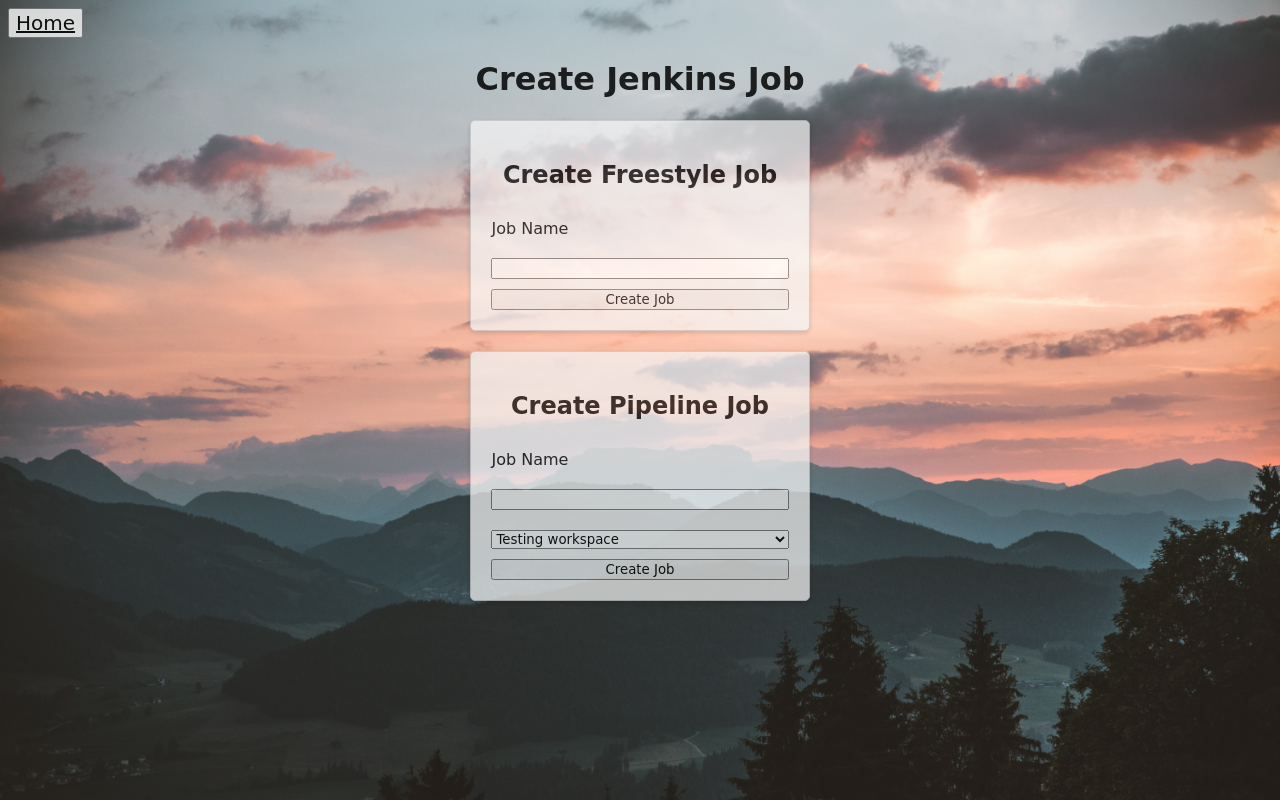
After one commit to sivanmarom/DevOps-Application-Deployment-, a Flask app: template templates/jenkins_job.html in a window 1280 px wide. The commit adds this page. Run offline with Flask 3, Linux system fonts and the light colour scheme; the template is opened without the code that fills it, so the values that code supplies are empty.

Commit message:
running in production

```diff
--- a/static/mystyle-result.css
+++ b/static/mystyle-result.css
@@ -1,40 +1,77 @@
+/* Style for the entire page */
 body {
-  font-family: Arial, sans-serif;
+  background-image: url('background_homepage.jpg');
+  background-repeat: no-repeat;
+  background-position: center center;
+  background-attachment: fixed;
+  background-size: cover;
+  font-family: cursive, sans-serif;
+  opacity:0.85;
+}
+
+/* Style for the heading */
+h1,h2 {
+  text-align: center;
+}
+
+/* Style for the forms container */
+form {
+  display: flex;
+  flex-direction: column;
+  margin: 20px;
+  padding: 20px;
+  border: 1px solid #ccc;
+  border-radius: 5px;
   background-color: #f5f5f5;
+  box-shadow: 0 2px 5px rgba(0,0,0,0.2);
+  opacity:0.85
+}
+.pipeline_job{
+    width: 30%;
+    margin: 0 auto;
+}
+
+.freestyle_job{
+    width: 30%;
+    margin: 0 auto;
+}
+label, input[type="text"], input[type="password"], input[type="number"], select {
+  display: block;
+  margin: 10px 0;
+}
+
+
+/* Style for the form submit button */
+input[type="submit"] {
+  margin-top: 20px;
+  padding: 10px 20px;
+  border: none;
+  border-radius: 5px;
+  background-color: #333;
+  color: #fff;
+  font-size: 16px;
+  cursor: pointer;
+  font-family: cursive, sans-serif;
+}
+
+/* Style for the form submit button on hover */
+input[type="submit"]:hover {
+  background-color: #ccc;
   color: #333;
 }
 
-h1 {
-  font-size: 32px;
-  margin-bottom: 20px;
+
+.select{
+     font-family: cursive;
 }
 
-p {
-  font-size: 16px;
-  margin-bottom: 10px;
+.submit{
+font-family: cursive;
 }
 
-label {
-  font-weight: bold;
+.button a{
+  float: left;
+  font-family: cursive;
+  font-size: 20px;
+  color: black;
 }
-
-input[type="text"], input[type="password"], input[type="number"] {
-  padding: 10px;
-  margin-bottom: 15px;
-  border-radius: 5px;
-  border: none;
-  box-shadow: 0 2px 5px rgba(0, 0, 0, 0.3);
-}
-
-input[type="submit"] {
-  padding: 10px 20px;
-  background-color: #333;
-  color: #fff;
-  border: none;
-  border-radius: 5px;
-  cursor: pointer;
-}
-
-input[type="submit"]:hover {
-  background-color: #555;
-}
--- a/templates/aws.html
+++ b/templates/aws.html
@@ -7,7 +7,9 @@
 </head>
 <body>
     <header>
+          <button class="button"><a href="/registered">Home</a></button>
         <h1>AWS Management Console</h1>
+
     </header>
         <div class="container_iam_form">
             <form action="/aws" method="POST">
@@ -73,5 +75,6 @@
     <input type="submit" name="submit" value="Create instance">
 </form>
     </div>
+
 </body>
 </html>
--- a/templates/docker_image.html
+++ b/templates/docker_image.html
@@ -5,12 +5,16 @@
     <title>Docker</title>
 </head>
 <body>
-<h1>Create docker images</h1>
+<header>
+    <button class="button"><a href="/registered">Home</a></button>
+    <h1>Create docker images</h1>
+</header>
 <h3>enter the name of your docker image</h3>
 <form action="/docker_image" method="post" >
      <input type = "text" name="image_name" required>
     <br>
     <input type="submit" value="Create docker image">
 </form>
+
 </body>
 </html>
--- /dev/null
+++ b/templates/jenkins_job.html
@@ -0,0 +1,35 @@
+<!DOCTYPE html>
+<html lang="en">
+<head>
+    <meta charset="UTF-8">
+    <title>Jenkins Jobs</title>
+     <link rel="stylesheet" type="text/css" href="/static/mystyle-result.css">
+</head>
+<body>
+    <header>
+    <button class="button"><a href="/registered">Home</a></button>
+        <h1>Create Jenkins Job</h1>
+    </header>
+<div class="freestyle_job">
+<form method="POST" action="/create_jenkins_job">
+    <h2>Create Freestyle Job</h2>
+        <label for="job_test">Job Name</label>
+        <input type="text" id="job_test" name="job_test">
+        <button class="submit" type="submit">Create Job</button>
+    </form>
+</div>
+<div class="pipeline_job">
+<form method="POST" action="/create_jenkins_job_pipeline">
+     <h2>Create Pipeline Job</h2>
+        <label for="job2">Job Name</label>
+        <input type="text" id="job2" name="job2">
+      <select class="select" name="workspace" id="workspace" required>
+  <option value="Testing">Testing workspace</option>
+  <option value="Production">Production workspace</option>
+          </select>
+        <button class="submit" type="submit">Create Job</button>
+</form>
+</div>
+
+</body>
+</html>
--- a/templates/registered.html
+++ b/templates/registered.html
@@ -17,7 +17,7 @@
   <button class="button"><a href="/docker_image">Docker</a></button>
   <button class="button"><a href="/aws">AWS</a></button>
  <!-- <button class="button"><a href="/jenkins">Jenkins User</a></button>-->
-  <button class="button"><a href="/create_jenkins_job">Jenkins Job</a></button>
+  <button class="button"><a href="/jenkins_job">Jenkins Job</a></button>
 </div>
 </body>
 </html>
```
Also changed, not shown: infra_app.py (+4 -4 lines), static/mystyle-aws.css (+8 -2 lines), static/mystyle.css (+15 -0 lines), templates/create_jenkins_job.html (deleted, +0 -26 lines), templates/iam_creation_user_result.html (+8 -6 lines), templates/jenkins.html (deleted, +0 -29 lines), templates/jenkins_job_pipeline_production.xml (+16 -10 lines), instance/my_site.db.
